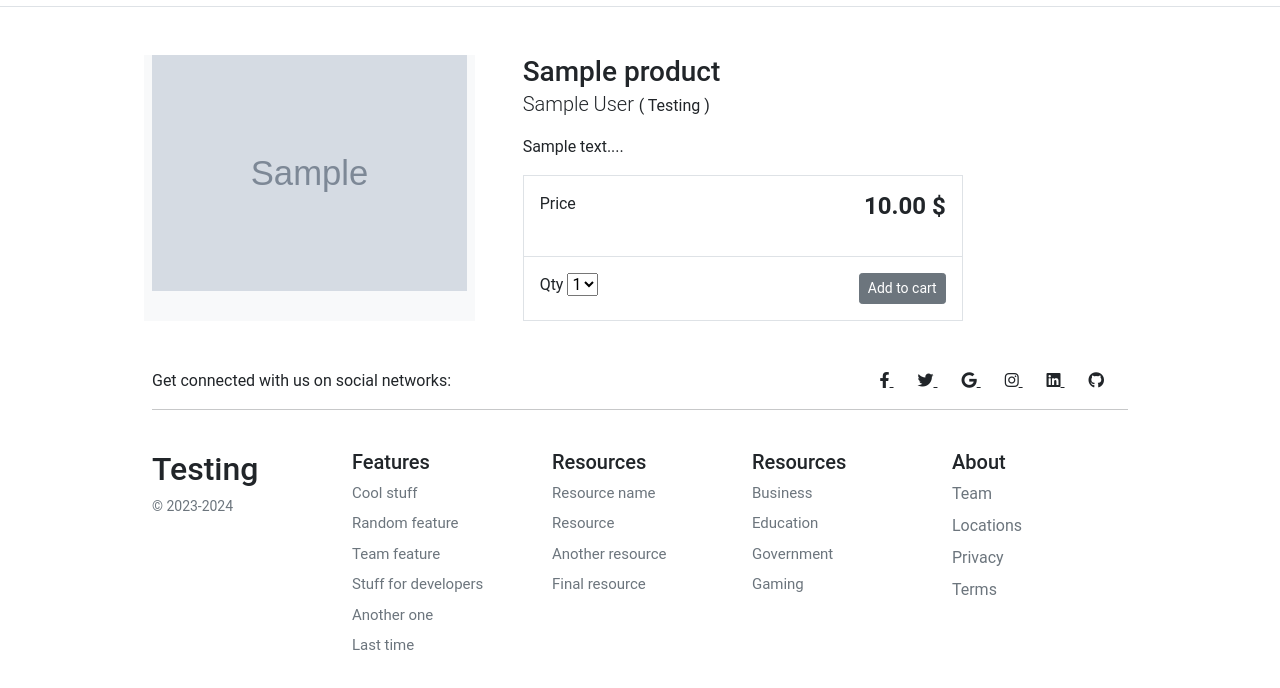
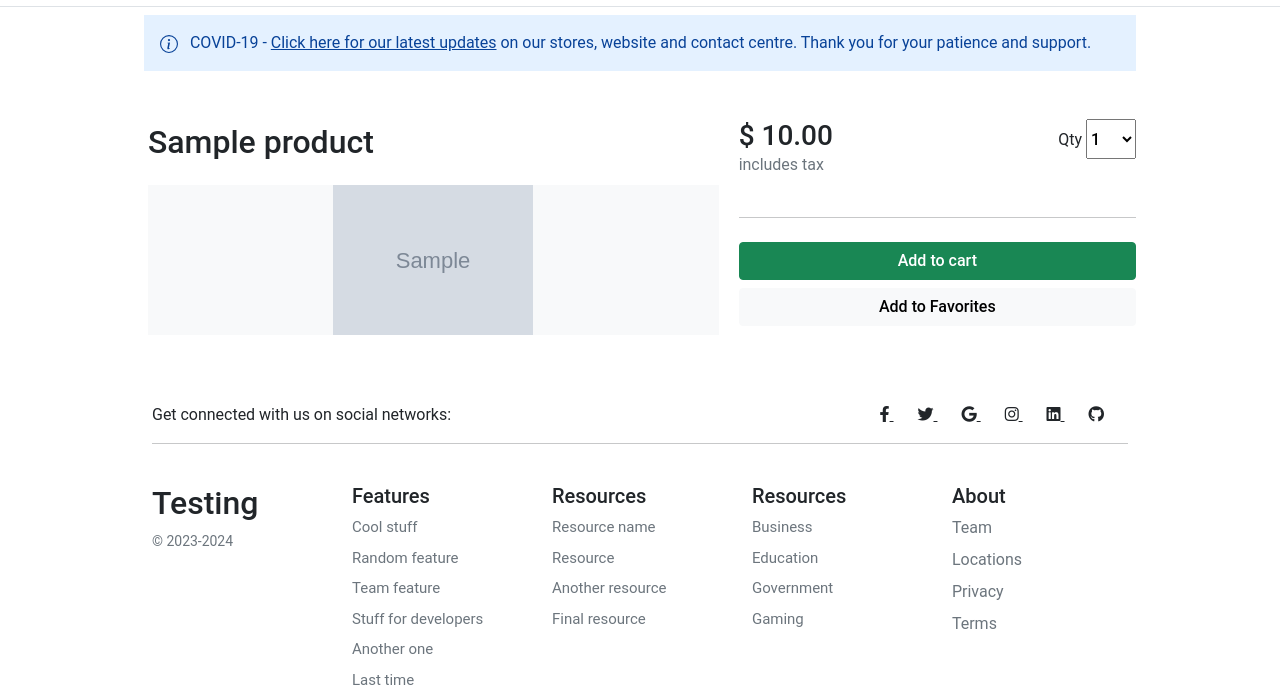
Before and after one commit to HourGitHub/Django-Store-P1, a Django app: a page that uses templates/store/products/single.html in a window 1280 px wide. Shown: the part 70-758 px from the top of the page. Before the commit the page ends 720 px from the top, so only its background shows below. Run offline with Django 5.2, Linux system fonts and the light colour scheme; tables that the repository leaves empty hold one stand-in row (values such as "Sample post"); grey boxes marked "Sample" are stand-in pictures.

Commit message:
update the UI style

```diff
--- a/templates/store/products/single.html
+++ b/templates/store/products/single.html
@@ -5,49 +5,69 @@
 {% endblock %}
 {% block content %}
 
-<div class="container">
-    <main class="pt-5">
+<main class="pt-2">
+
+    <div class="container" style="max-width: 1000px">
+
       <div class="row g-3">
-            <div class="col-md-3 col-lg-4 order-md-first bg-light">
-                <img class="img-fluid mx-auto d-block" width="360"; "height: 320;" alt="Responsive image" src="{{ product.image.url }}">
+            <div class="alert alert-primary fw600 rounded-0 border-0 py-3" role="alert">
+        <svg xmlns="http://www.w3.org/2000/svg" width="18" height="18" fill="currentColor" class="bi bi-info-circle me-2"
+          viewBox="0 0 16 16">
+          <path d="M8 15A7 7 0 1 1 8 1a7 7 0 0 1 0 14zm0 1A8 8 0 1 0 8 0a8 8 0 0 0 0 16z" />
+          <path
+            d="M8.93 6.588l-2.29.287-.082.38.45.083c.294.07.352.176.288.469l-.738 3.468c-.194.897.105 1.319.808 1.319.545 0 1.178-.252 1.465-.598l.088-.416c-.2.176-.492.246-.686.246-.275 0-.375-.193-.304-.533L8.93 6.588zM9 4.5a1 1 0 1 1-2 0 1 1 0 0 1 2 0z" />
+        </svg>
+        COVID-19 - <u>Click here for our latest updates</u> on our stores, website and contact centre. Thank you for
+        your patience and support.
       </div>
-            <div class="col-md-6 col-lg-6 ps-md-3 ps-lg-5">
-                <h1 class="mb-0 h3">{{ product.title }}</h1>
-                <p><span class="lead">{{ product.author }} </span> ( Testing )</p>
-                <p>{{ product.description|slice:":355" }}...</p>
-                <div class="border">
-                    <div class="col border-bottom">
-                        <div class="row p-3">
-                            <div class="col-6">Price</div>
-                            <div class="col-6 text-end"><span class="h4 fw-bold"> {{ product.price }} $</span></div>
-                            <br><br>
-                            {% comment %} <div class="col-6">Discount</div> {% endcomment %}
-                            {% comment %} <div class="col-6 text-end"><span class="h4 fw-bold">%</span></div> {% endcomment %}
+          <div class="col-12 d-flex justify-content-between">
+
+          </div>
+
+          <div class="col-md-5 ps-3 col-lg-5 order-md-last p-0 order-1">
+              <div class="d-grid gap-2">
+
+              <div class="d-flex d-flex-inline justify-content-between">
+              <div><span class="h3">$ {{ product.price }}</span><p class="text-muted"> includes tax </p></div>
+                     <div class="">
+                                  <label for="select">Qty</label>
+                                  <select id="select" class="h6" style="width:50px;height:40px;">
+                                      <option value="1">1</option>
+                                      <option value="2">2</option>
+                                      <option value="3">3</option>
+                                      <option value="4">4</option>
+                                  </select>
                       </div>
               </div>
-                    <div class="col">
-                        <div class="row p-3">
-                            <div class="col-6">
-                                <label for="select">Qty</label>
-                                <select id="select">
-                                    <option value="">1</option>
-                                    <option value="">2</option>
-                                    <option value="">3</option>
-                                    <option value="">4</option>
-                                </select>
+              <hr>
+              <button type="button" id="add-button" value="{{product.id}}" class="btn btn-success fw500">Add to cart</button>
+              <button type="button" id="add-button" value="{{product.id}}" class="btn btn-light fw500">Add to Favorites</button>
+              </div>
+          </div>
 
+          <div class="col-md-7 col-lg-7 p-0">
+
+
+
+              <div class="card mb-3 border-0">
+              <div class="row g-0">
+                  <div class="col-md-12">
+                      <div class="card-body p-1">
+                          <h1 class="mb-0 h2 pe-4 pb-4">{{ product.title }}</h1>
+                          <div class="bg-light"><img class="img-fluid mx-auto d-block" width="200px" alt="Responsive image" src="{{ product.image.url }}"> </div>
                       </div>
-                            <div class="col-6 text-end">
-                                <button type="button" id="add-button" value="{{product.id}}"
-                                class="btn btn-secondary btn-sm">Add to cart</button></div>
+
                   </div>
               </div>
               </div>
+
+
+
+          </div>
+
       </div>
     </div>
   </main>
-
-</div>
 
 <script>
     $(document).on('click', '#add-button', function (e) {
```
Also changed, not shown: templates/store/home.html (+9 -0 lines), templates/store/products/category.html (+14 -10 lines). Lines whose indentation alone changed are shown as unchanged.
